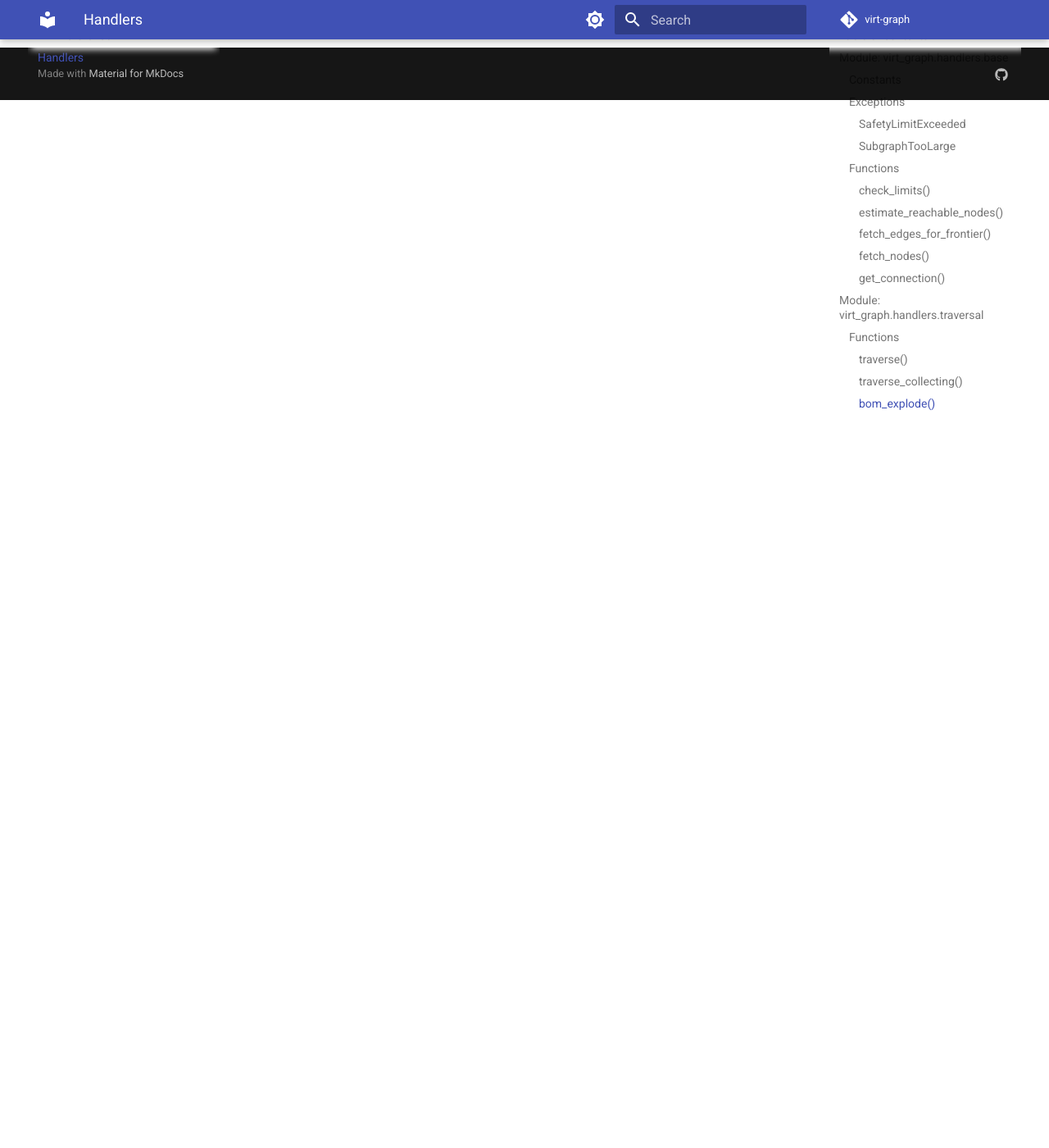
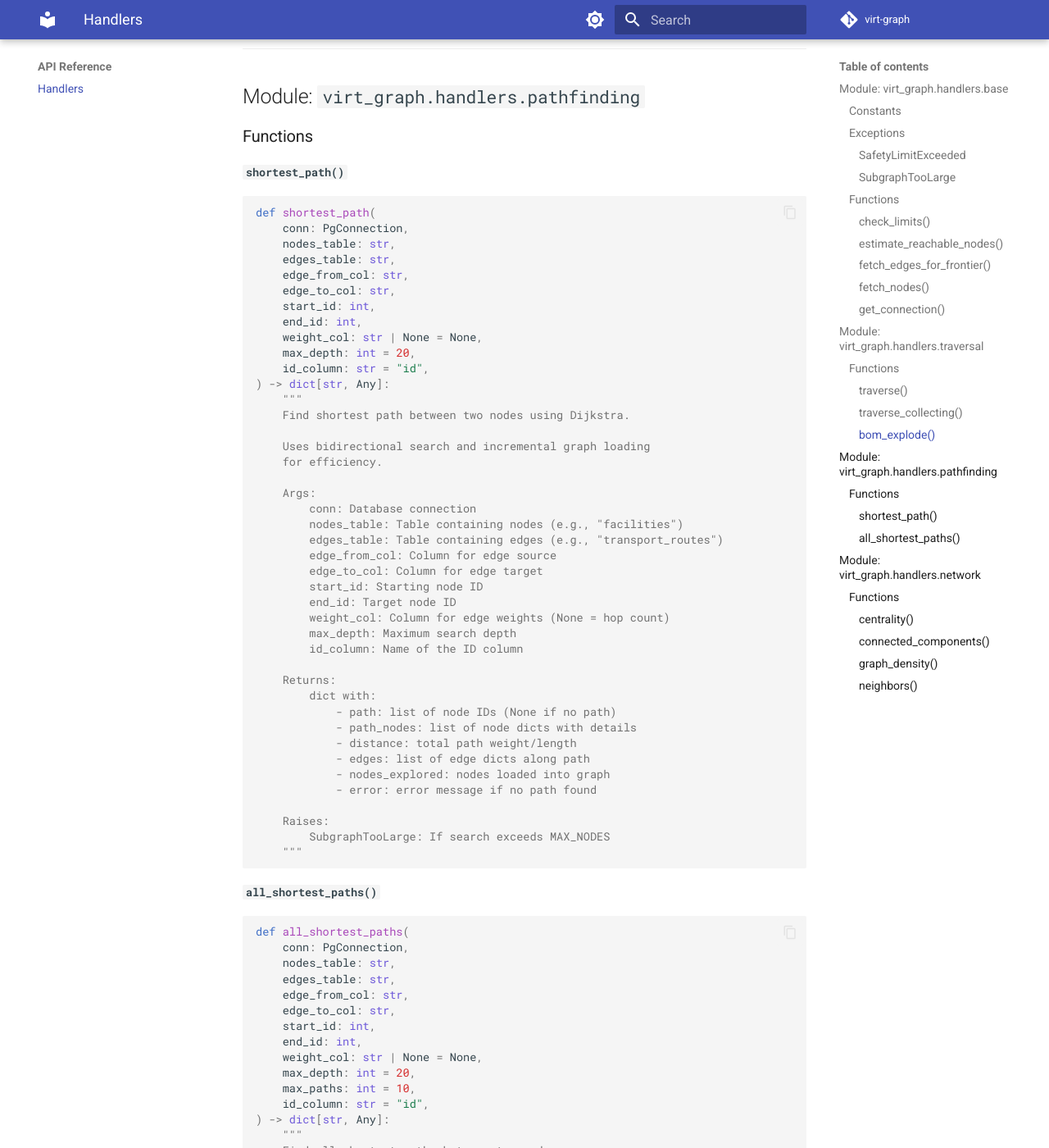
Before and after one commit to mcfitzgerald/virt-graph, an MkDocs documentation site: the page built from docs/api/handlers.md, in a window 1280 px wide and 1400 px high, scrolled down 4477 px. Shown: the whole window at 82% size. Built offline with MkDocs 1.6.1 and Material for MkDocs 9.7.7, drawn with Linux system fonts in a browser that asks for light colours; comment, search, counter and statistics services are not loaded; some of the changed text lies outside the part shown.

Commit message:
docs: add Phase 3 documentation and update API reference
- Add docs/development/phase3.md with full Phase 3 implementation guide
  - GREEN/YELLOW/RED path explanations with examples
  - Handler reference for pathfinding and network modules
  - Pattern recordings documentation
  - Gate 3 validation results
- Update docs/api/handlers.md with new handlers:
  - shortest_path, all_shortest_paths (pathfinding)
  - centrality, connected_components, graph_density, neighbors (network)
- Update mkdocs.yml nav to include Phase 3 docs

🤖 Generated with [Claude Code](https://claude.com/claude-code)

Co-Authored-By: Claude <noreply@anthropic.com>

````diff
--- a/docs/api/handlers.md
+++ b/docs/api/handlers.md
@@ -224,3 +224,216 @@ def bom_explode(
         dict with BOM tree structure and aggregated quantities
     """
 ```
+
+---
+
+## Module: `virt_graph.handlers.pathfinding`
+
+### Functions
+
+#### `shortest_path()`
+
+```python
+def shortest_path(
+    conn: PgConnection,
+    nodes_table: str,
+    edges_table: str,
+    edge_from_col: str,
+    edge_to_col: str,
+    start_id: int,
+    end_id: int,
+    weight_col: str | None = None,
+    max_depth: int = 20,
+    id_column: str = "id",
+) -> dict[str, Any]:
+    """
+    Find shortest path between two nodes using Dijkstra.
+
+    Uses bidirectional search and incremental graph loading
+    for efficiency.
+
+    Args:
+        conn: Database connection
+        nodes_table: Table containing nodes (e.g., "facilities")
+        edges_table: Table containing edges (e.g., "transport_routes")
+        edge_from_col: Column for edge source
+        edge_to_col: Column for edge target
+        start_id: Starting node ID
+        end_id: Target node ID
+        weight_col: Column for edge weights (None = hop count)
+        max_depth: Maximum search depth
+        id_column: Name of the ID column
+
+    Returns:
+        dict with:
+            - path: list of node IDs (None if no path)
+            - path_nodes: list of node dicts with details
+            - distance: total path weight/length
+            - edges: list of edge dicts along path
+            - nodes_explored: nodes loaded into graph
+            - error: error message if no path found
+
+    Raises:
+        SubgraphTooLarge: If search exceeds MAX_NODES
+    """
+```
+
+#### `all_shortest_paths()`
+
+```python
+def all_shortest_paths(
+    conn: PgConnection,
+    nodes_table: str,
+    edges_table: str,
+    edge_from_col: str,
+    edge_to_col: str,
+    start_id: int,
+    end_id: int,
+    weight_col: str | None = None,
+    max_depth: int = 20,
+    max_paths: int = 10,
+    id_column: str = "id",
+) -> dict[str, Any]:
+    """
+    Find all shortest paths between two nodes.
+
+    Useful when there are multiple equivalent optimal routes.
+
+    Args:
+        max_paths: Maximum number of paths to return
+
+    Returns:
+        dict with:
+            - paths: list of paths (each is list of node IDs)
+            - distance: common distance of all paths
+            - path_count: number of paths found
+            - nodes_explored: nodes loaded into graph
+    """
+```
+
+---
+
+## Module: `virt_graph.handlers.network`
+
+### Functions
+
+#### `centrality()`
+
+```python
+def centrality(
+    conn: PgConnection,
+    nodes_table: str,
+    edges_table: str,
+    edge_from_col: str,
+    edge_to_col: str,
+    centrality_type: str = "degree",
+    top_n: int = 10,
+    weight_col: str | None = None,
+    id_column: str = "id",
+) -> dict[str, Any]:
+    """
+    Calculate centrality for nodes in the graph.
+
+    WARNING: Loads entire graph into memory. Only use for
+    small-medium graphs under MAX_NODES.
+
+    Args:
+        centrality_type: Type of centrality:
+            - "degree": Number of connections (fast)
+            - "betweenness": Bridge nodes (slower)
+            - "closeness": Average distance to all (medium)
+            - "pagerank": Importance by incoming links (medium)
+        top_n: Number of top nodes to return
+
+    Returns:
+        dict with:
+            - results: list of {node, score} sorted by score desc
+            - centrality_type: type calculated
+            - graph_stats: nodes, edges, density, connectivity
+            - nodes_loaded: total nodes in graph
+
+    Raises:
+        SubgraphTooLarge: If graph exceeds MAX_NODES
+    """
+```
+
+#### `connected_components()`
+
+```python
+def connected_components(
+    conn: PgConnection,
+    nodes_table: str,
+    edges_table: str,
+    edge_from_col: str,
+    edge_to_col: str,
+    min_size: int = 1,
+    id_column: str = "id",
+) -> dict[str, Any]:
+    """
+    Find connected components in the graph.
+
+    Useful for identifying isolated clusters or verifying
+    network connectivity.
+
+    Args:
+        min_size: Minimum component size to return
+
+    Returns:
+        dict with:
+            - components: list with node_ids, size, sample_nodes
+            - component_count: total number of components
+            - largest_component_size: size of largest
+            - isolated_nodes: nodes with no connections
+            - graph_stats: nodes, edges
+    """
+```
+
+#### `graph_density()`
+
+```python
+def graph_density(
+    conn: PgConnection,
+    edges_table: str,
+    edge_from_col: str,
+    edge_to_col: str,
+    weight_col: str | None = None,
+) -> dict[str, Any]:
+    """
+    Calculate graph density and basic statistics.
+
+    Returns:
+        dict with:
+            - nodes, edges, density
+            - is_directed, is_connected/is_weakly_connected
+            - avg_degree, max_degree, min_degree
+    """
+```
+
+#### `neighbors()`
+
+```python
+def neighbors(
+    conn: PgConnection,
+    nodes_table: str,
+    edges_table: str,
+    edge_from_col: str,
+    edge_to_col: str,
+    node_id: int,
+    direction: str = "both",
+    id_column: str = "id",
+) -> dict[str, Any]:
+    """
+    Get direct neighbors of a node.
+
+    Args:
+        node_id: Node to get neighbors for
+        direction: "outbound", "inbound", or "both"
+
+    Returns:
+        dict with:
+            - neighbors: list of neighbor node dicts
+            - outbound_count: outgoing edges
+            - inbound_count: incoming edges
+            - total_degree: unique neighbors
+    """
+```
--- a/mkdocs.yml
+++ b/mkdocs.yml
@@ -61,6 +61,7 @@ nav:
   - Development:
     - Phase 1 - Foundation: development/phase1.md
     - Phase 2 - Discovery: development/phase2.md
+    - Phase 3 - Query Paths: development/phase3.md
     - Gate Validations: development/gates.md
   - Ontology:
     - Discovery Session: ontology_discovery_session.md
````
Also changed, not shown: docs/development/phase3.md (added, +396 -0 lines).
